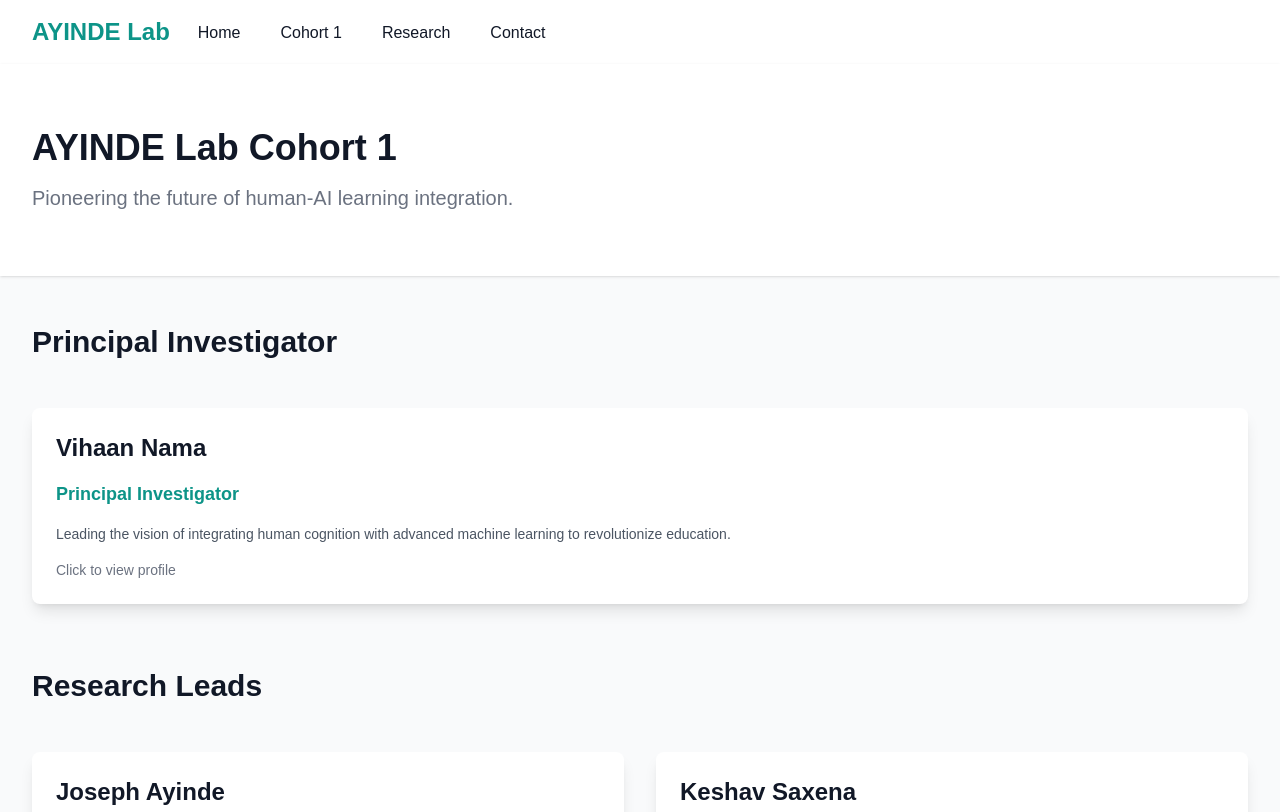
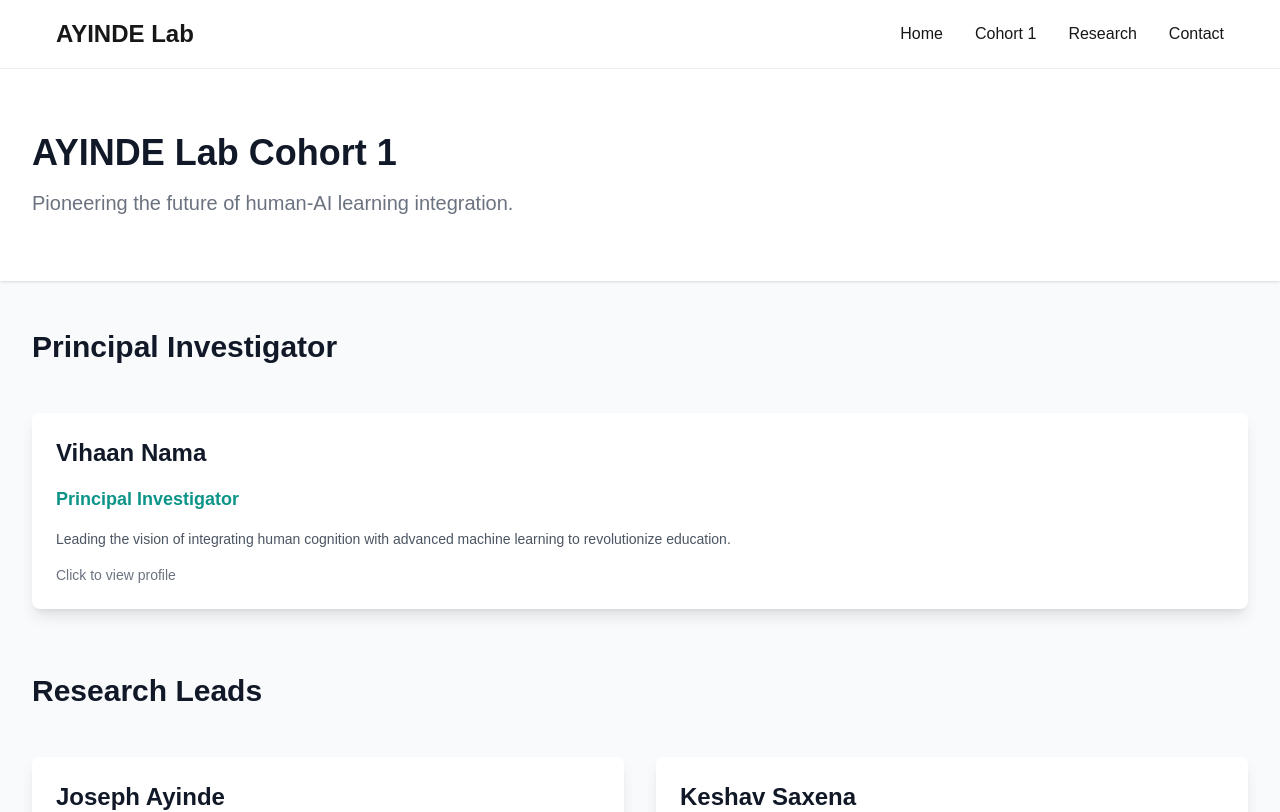
Before and after one commit to theayindelab/cohort-1, a Next.js app: page /cohort in a window 1280 px wide. Shown: the top 812 px of the page. Built offline with nearby package versions, Linux system fonts and the light colour scheme.

Commit message:
fix: Add Header component with CSS modules

```diff
--- /dev/null
+++ b/src/app/components/Header.module.css
@@ -0,0 +1,49 @@
+.header {
+  width: 100%;
+  background-color: var(--background);
+  border-bottom: 1px solid rgba(128, 128, 128, 0.1);
+  padding: 1rem 0;
+}
+
+.container {
+  max-width: 1200px;
+  margin: 0 auto;
+  padding: 0 1rem;
+  display: flex;
+  justify-content: space-between;
+  align-items: center;
+}
+
+.logo {
+  font-size: 1.5rem;
+  font-weight: bold;
+  color: var(--foreground);
+  text-decoration: none;
+  font-family: var(--font-display);
+}
+
+.nav {
+  display: flex;
+  gap: 2rem;
+}
+
+.link {
+  color: var(--foreground);
+  text-decoration: none;
+  transition: opacity 0.2s ease;
+}
+
+.link:hover {
+  opacity: 0.7;
+}
+
+@media (max-width: 640px) {
+  .container {
+    flex-direction: column;
+    gap: 1rem;
+  }
+
+  .nav {
+    gap: 1rem;
+  }
+}
--- /dev/null
+++ b/src/app/components/Header.tsx
@@ -0,0 +1,20 @@
+import Link from 'next/link';
+import styles from './Header.module.css';
+
+export default function Header() {
+  return (
+    <header className={styles.header}>
+      <div className={styles.container}>
+        <Link href="/" className={styles.logo}>
+          AYINDE Lab
+        </Link>
+        <nav className={styles.nav}>
+          <Link href="/" className={styles.link}>Home</Link>
+          <Link href="/cohort" className={styles.link}>Cohort 1</Link>
+          <Link href="/research" className={styles.link}>Research</Link>
+          <Link href="/contact" className={styles.link}>Contact</Link>
+        </nav>
+      </div>
+    </header>
+  );
+}
--- a/src/app/layout.tsx
+++ b/src/app/layout.tsx
@@ -2,6 +2,7 @@ import type { Metadata } from "next";
 import { Inter, Outfit } from "next/font/google";
 import "./globals.css";
 import Footer from './components/Footer';
+import Header from './components/Header';
 
 const inter = Inter({
   subsets: ["latin"],
@@ -26,36 +27,10 @@ export default function RootLayout({
   return (
     <html lang="en" className={`${inter.variable} ${outfit.variable}`}>
       <body className="flex flex-col min-h-screen">
-        <nav className="bg-white shadow-lg">
-          <div className="max-w-7xl mx-auto px-4 sm:px-6 lg:px-8">
-            <div className="flex justify-between h-16">
-              <div className="flex">
-                <div className="flex-shrink-0 flex items-center">
-                  <span className="text-2xl font-bold text-teal-600">AYINDE Lab</span>
-                </div>
-                <div className="hidden sm:ml-6 sm:flex sm:space-x-8">
-                  <a href="/" className="text-gray-900 inline-flex items-center px-1 pt-1 border-b-2 border-transparent hover:border-teal-500">
-                    Home
-                  </a>
-                  <a href="/cohort" className="text-gray-900 inline-flex items-center px-1 pt-1 border-b-2 border-transparent hover:border-teal-500">
-                    Cohort 1
-                  </a>
-                  <a href="/research" className="text-gray-900 inline-flex items-center px-1 pt-1 border-b-2 border-transparent hover:border-teal-500">
-                    Research
-                  </a>
-                  <a href="/contact" className="text-gray-900 inline-flex items-center px-1 pt-1 border-b-2 border-transparent hover:border-teal-500">
-                    Contact
-                  </a>
-                </div>
-              </div>
-            </div>
-          </div>
-        </nav>
-
+        <Header />
         <main className="flex-grow">
           {children}
         </main>
-
         <Footer />
       </body>
     </html>
```
